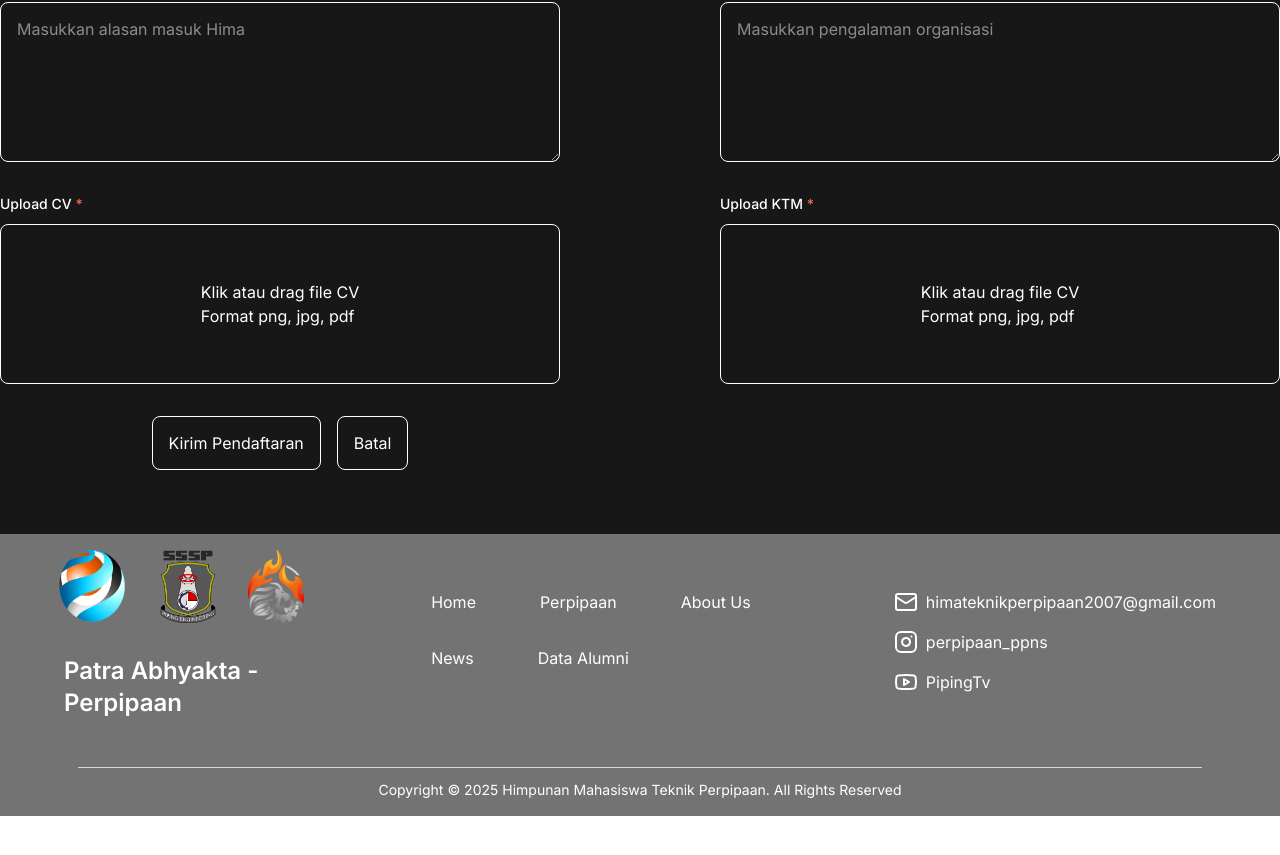
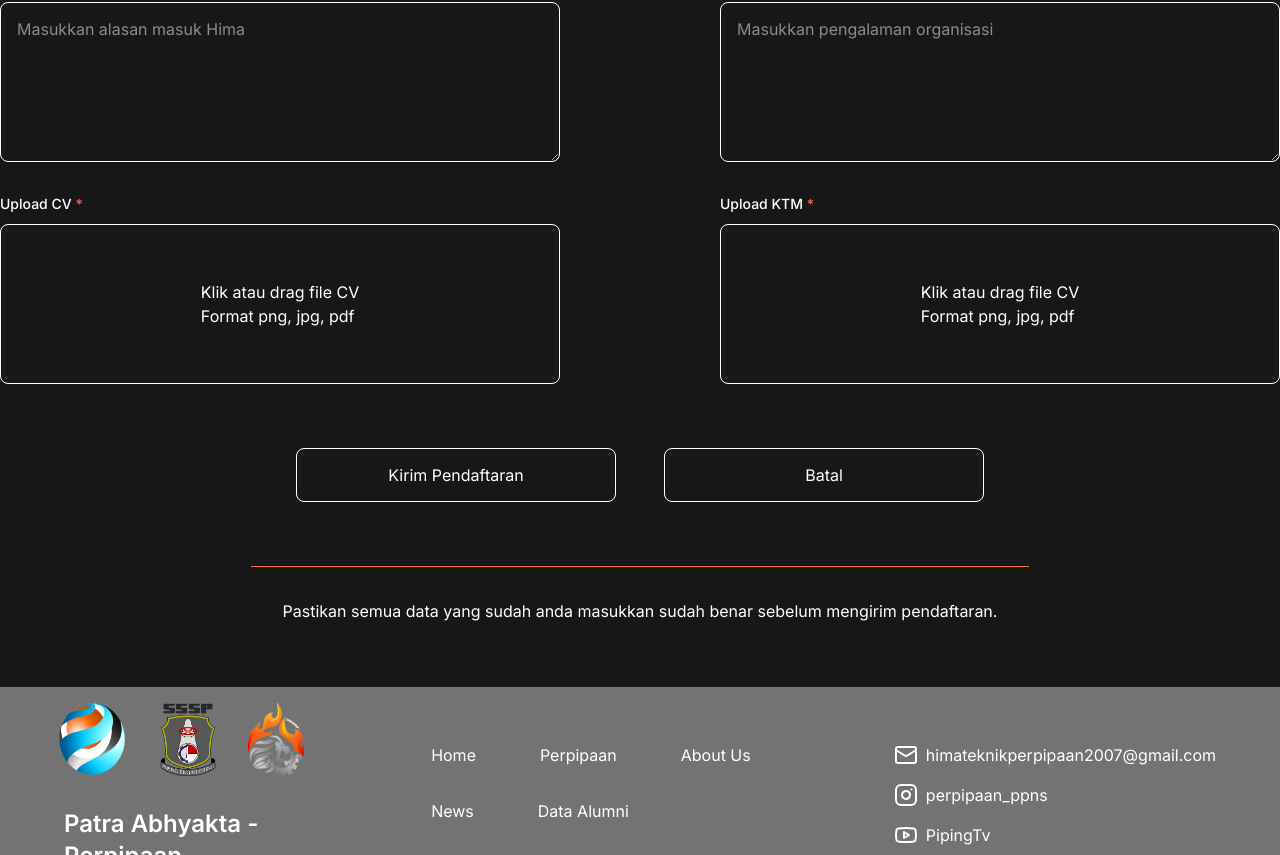
Before and after one commit to AlfErga04/Website_Perpipaan, a React (Vite) app in the folder frontEnd/: page /daftar-hima in a window 1280 px wide. Shown: the part 764-1619 px from the top of the page. Before the commit the page ends 1580 px from the top, so only its background shows below. Built offline with nearby package versions, Linux system fonts and the light colour scheme.

Commit message:
form hima fix

```diff
--- a/frontEnd/src/pages/FormHima.jsx
+++ b/frontEnd/src/pages/FormHima.jsx
@@ -30,7 +30,7 @@ function FormHima() {
         </div>
 
         {/* Form Section */}
-        <form className="max-w-sm md:max-w-2xl lg:max-w-4xl xl:max-w-[90rem] mx-auto grid grid-cols-1 md:grid-cols-2 my-16 gap-y-8 gap-x-16 lg:gap-x-24 xl:gap-x-40">
+        <form className="max-w-sm md:max-w-2xl lg:max-w-4xl xl:max-w-[80rem] mx-auto grid grid-cols-1 md:grid-cols-2 my-16 gap-y-8 gap-x-16 lg:gap-x-24 xl:gap-x-40">
           {formFields.map((field) => (
             <div key={field.id}>
               <label htmlFor={field.id} className="block mb-2.5 text-sm font-medium text-heading">
@@ -70,11 +70,33 @@ function FormHima() {
               ) : null}
             </div>
           ))}
-          <div className="flex flex-row mx-auto gap-4">
-            <div className="bg-neutral-secondary-medium border border-default-medium text-heading text-base rounded-base focus:ring-brand focus:border-brand block w-fit px-4 py-3.5 shadow-xs placeholder:text-body rounded-lg">Kirim Pendaftaran</div>
-            <div className="bg-neutral-secondary-medium border border-default-medium text-heading text-base rounded-base focus:ring-brand focus:border-brand block w-fit px-4 py-3.5 shadow-xs placeholder:text-body rounded-lg">Batal</div>
+        </form>
+        <div className="flex flex-row mx-auto gap-4 lg:gap-12 justify-center items-center my-16 text-center">
+  {/* Kirim Pendaftaran */}
+  <button
+    className="cursor-pointer border text-heading text-base rounded-base block w-fit lg:w-[20rem] px-4 py-3.5 shadow-xs rounded-lg
+    hover:bg-[#F66951] hover:text-white hover:shadow-sm
+    transition-all duration-200 ease-in-out hover:border-[#F66951]"
+  >
+    Kirim Pendaftaran
+  </button>
+
+  {/* Batal */}
+  <button
+    className="cursor-pointer  border border-default-medium text-base rounded-base block w-fit lg:w-[20rem] text-heading px-4 py-3.5 shadow-xs rounded-lg
+    hover:bg-white hover:border-[#F66951] hover:text-[#F66951] hover:shadow-sm
+    transition-all duration-200 ease-in-out"
+  >
+    Batal
+  </button>
+</div>
+
+
+{/* Bottom Section */}
+          <div className="w-fit mx-auto h-fit my-8">
+            <div className="mx-auto text-center border border-[#F66951] border-b-0 border-r-0 border-l-0 p-8">Pastikan semua data yang sudah anda masukkan sudah benar sebelum mengirim pendaftaran.</div>
           </div>
-        </form>
+
 
         <Footer />
       </div>
```
Also changed, not shown: 1 other file (tests, documents, lock files or other folders).
